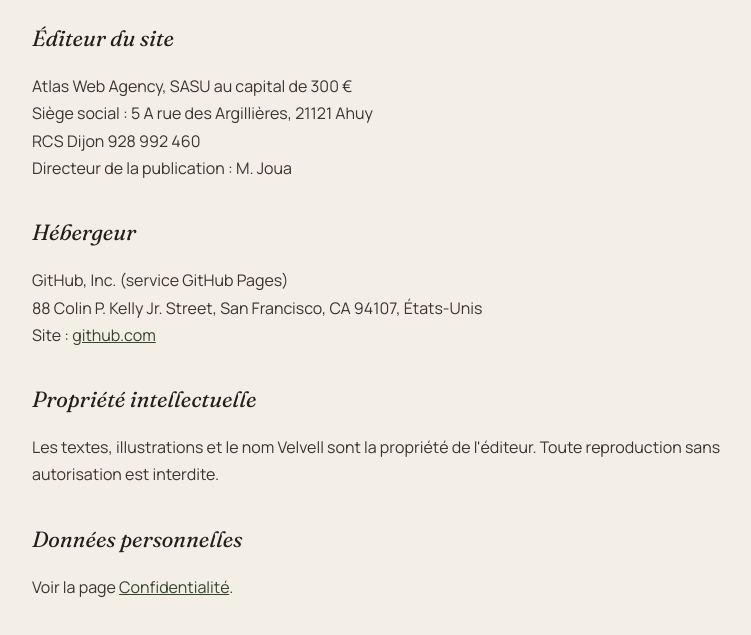
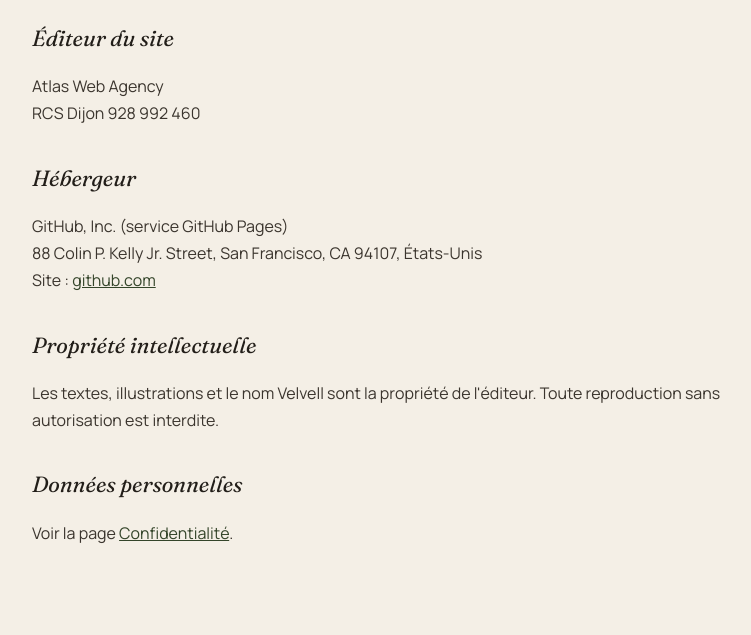
Before and after one commit to atlas712/velvell-fr, a plain HTML site: page mentions-legales.html in a window 1280 px wide. Shown: the part 197-832 px from the top of the page, without its empty margins (248-999 px from the left). Drawn offline with Linux system fonts and the light colour scheme.

Commit message:
Mentions légales : retrait du nom, de l'adresse et du capital
Co-Authored-By: Claude Opus 5.5 <noreply@anthropic.com>

```diff
--- a/mentions-legales.html
+++ b/mentions-legales.html
@@ -25,10 +25,8 @@
 
   <h2>Éditeur du site</h2>
   <p>
-    Atlas Web Agency, SASU au capital de 300 €<br>
-    Siège social : 5 A rue des Argillières, 21121 Ahuy<br>
-    RCS Dijon 928 992 460<br>
-    Directeur de la publication : M. Joua
+    Atlas Web Agency<br>
+    RCS Dijon 928 992 460
   </p>
 
   <h2>Hébergeur</h2>
```
